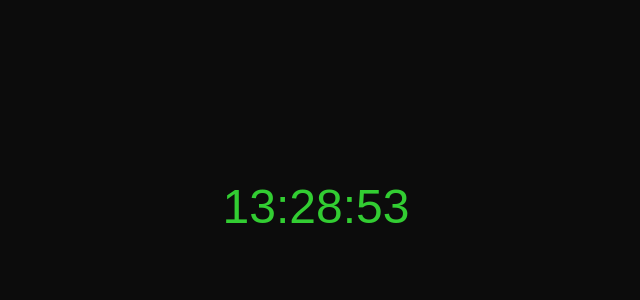
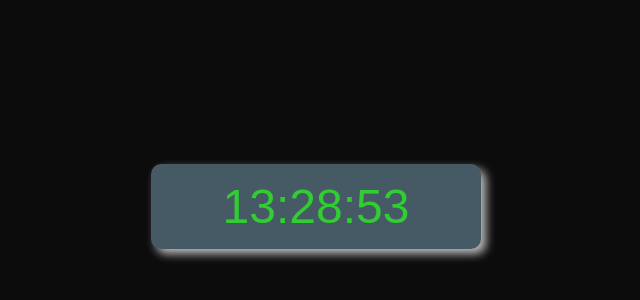
Before and after one commit to Lucasmassaroto1/RelogioemJS, a plain HTML site: page index.html in a window 1280 px wide. Shown: the part 202-502 px from the top of the page, without its empty margins (324-964 px from the left). Drawn offline with Linux system fonts and the light colour scheme.

Commit message:
Update index.html

```diff
--- a/index.html
+++ b/index.html
@@ -14,10 +14,21 @@
   height: 100dvh;
   font-family: Arial, sans-serif;
 }
+  section{
+  background: #455A64;
+  border-radius: 10px;
+  padding: 15px;
+  width: 300px;
+  margin: auto;
+  box-shadow: 5px 5px 10px #BDBDBD;
+  text-align: center;
+}
   </style>
 </head>
 <body>
-  <div id="clock" style="color: limegreen; font-size: 48px">00:00:00</div>
+  <section>
+  <div id="clock" style="color: limegreen; font-size: 48px"></div>
+  </section>
   <script src="script.js"></script>
 </body>
 </html>
```
